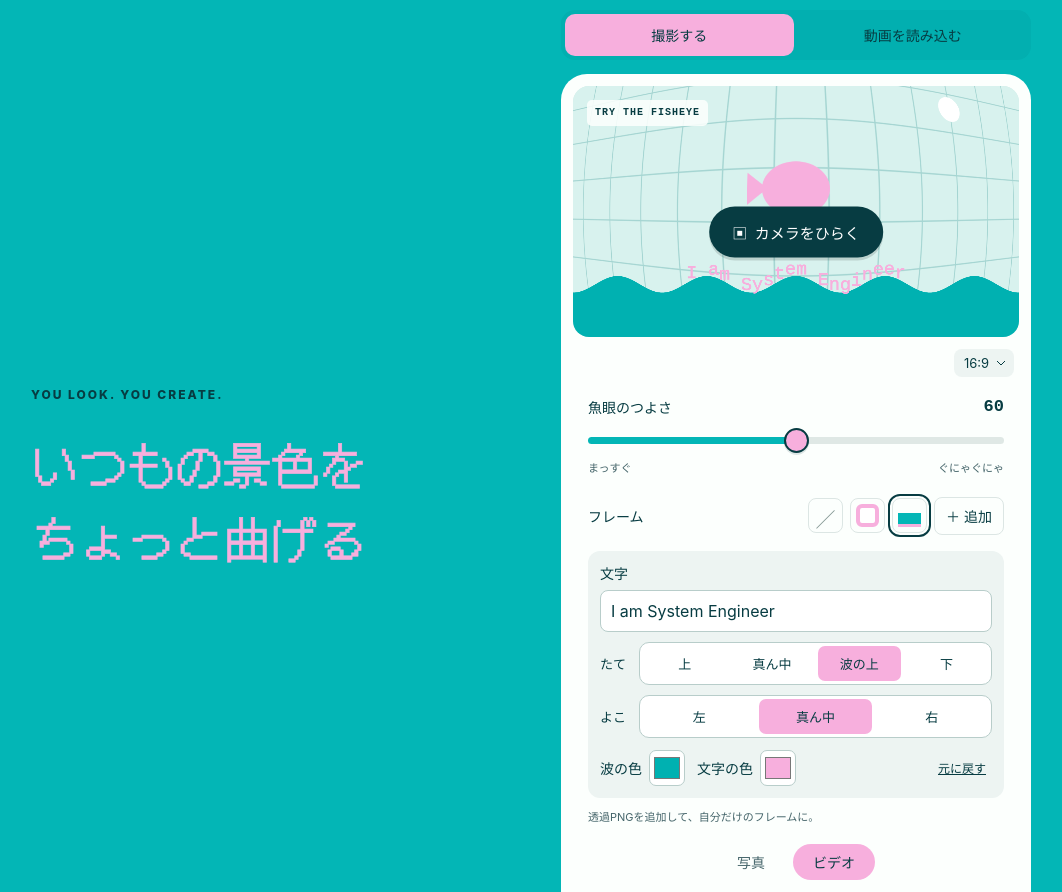
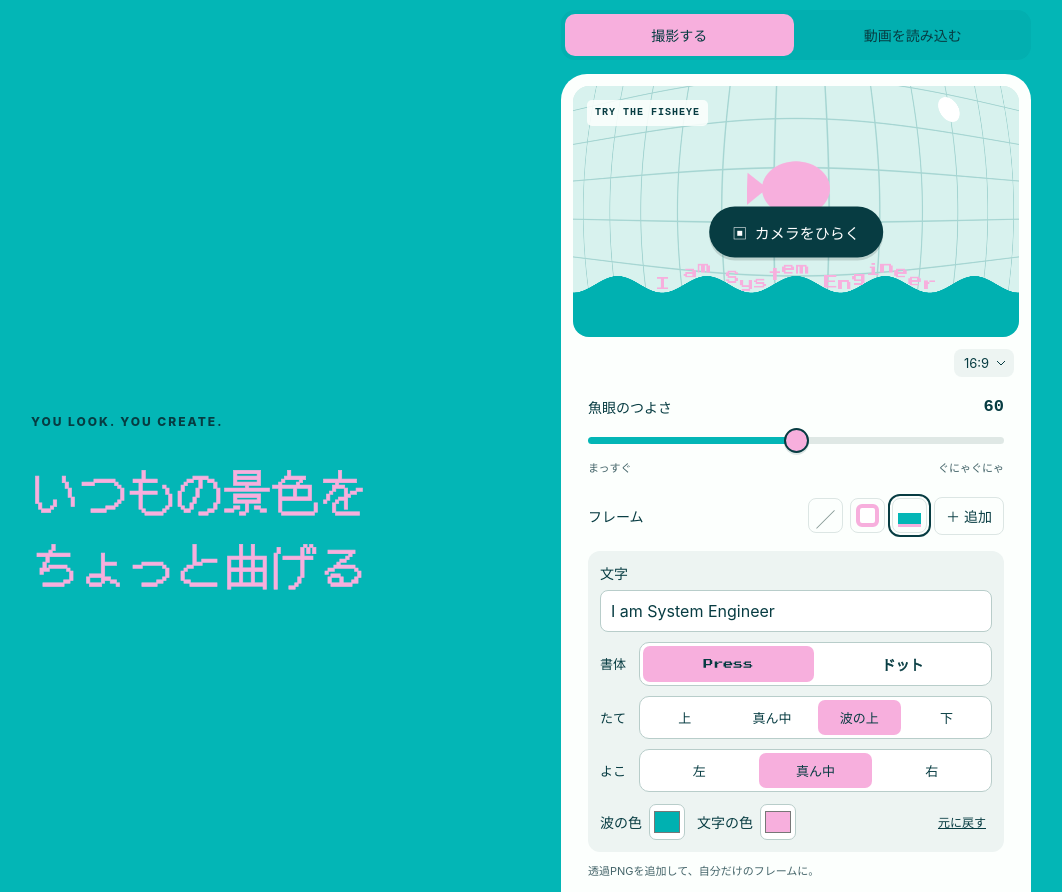
Before and after one commit to ishikawa-null/youlook, a plain HTML site: page index.html in a window 1280 px wide. Shown: the part 140-1032 px from the top of the page, without its empty margins (109-1171 px from the left). Drawn offline with Linux system fonts and the light colour scheme; animation ran at ten frames a second; a web font is replaced by a local one.

Commit message:
文字の書体を選べるようにした（Press Start 2P／ドット太め）
Co-Authored-By: Claude Fable 5.2 <noreply@anthropic.com>

```diff
--- a/app.js
+++ b/app.js
@@ -2,7 +2,7 @@ const $ = id => document.getElementById(id);
 const out = $('output'), ctx = out.getContext('2d', {alpha:false});
 const cameraVideo = $('source');
 let fileVideo, kind='camera', cameraStream=null, facing='environment', mode='video', strength=.6;
-let waveText='I am System Engineer', waveColor='#00b1b1', textColor='#f7afdd', frameColor='#f7afdd', textV='wave', textVPlain='bottom', textH='center';
+let waveText='I am System Engineer', waveColor='#00b1b1', textColor='#f7afdd', frameColor='#f7afdd', textV='wave', textVPlain='bottom', textH='center', textFont='press';
 const textFrames=['none','wave','supplied'];let syncPos=()=>{};
 const waveLayer=document.createElement('canvas');let waveDirty=true;
 function buildWave(){
@@ -10,14 +10,15 @@ function buildWave(){
  const waveY=x=>h*.79+h*.033*Math.cos(x/w*Math.PI*10);
  const hasWave=frame==='supplied',v=hasWave?textV:textVPlain;c.clearRect(0,0,w,h);
  if(hasWave){c.fillStyle=waveColor;c.beginPath();c.moveTo(0,h);for(let x=0;x<=w;x+=2)c.lineTo(x,waveY(x));c.lineTo(w,h);c.closePath();c.fill();}
- if(waveText){let size=h*.073;c.font=`${size}px WaveDot, monospace`;const total=c.measureText(waveText).width;if(total>w*.86)size*=w*.86/total;
- c.font=`${size}px WaveDot, monospace`;c.fillStyle=textColor;c.strokeStyle=textColor;c.lineWidth=Math.max(.4,size*.025);c.textBaseline='alphabetic';
+ if(waveText){const press=textFont==='press',family=press?"'Press Start 2P', WaveDot, monospace":'WaveDot, monospace';
+ let size=h*(press?.056:.073);c.font=`${size}px ${family}`;const total=c.measureText(waveText).width;if(total>w*.86)size*=w*.86/total;
+ c.font=`${size}px ${family}`;c.fillStyle=textColor;c.strokeStyle=textColor;c.lineJoin='miter';c.lineWidth=Math.max(.8,size*.05);c.textBaseline='alphabetic';
  const textW=c.measureText(waveText).width,margin=w*.05;let x=textH==='left'?margin:textH==='right'?w-textW-margin:(w-textW)/2;x=Math.max(0,x);
  const flatY=v==='top'?h*.05+size:v==='middle'?h*.5+size*.35:v==='bottom'?h*.915+size*.35:null;
- for(const char of Array.from(waveText)){const width=c.measureText(char).width,y=flatY??waveY(x+width/2)-size*.12;c.fillText(char,x,y);c.strokeText(char,x,y);x+=width;}}
+ for(const char of Array.from(waveText)){const width=c.measureText(char).width,y=flatY??waveY(x+width/2)-size*.12;c.fillText(char,x,y);if(!press)c.strokeText(char,x,y);x+=width;}}
  waveDirty=false;
 }
-function saveWave(){try{localStorage.setItem('youlook.wave',JSON.stringify({waveText,waveColor,textColor,frameColor,textV,textVPlain,textH}));}catch{}}
+function saveWave(){try{localStorage.setItem('youlook.wave',JSON.stringify({waveText,waveColor,textColor,frameColor,textV,textVPlain,textH,textFont}));}catch{}}
 
 let frame='none', customImage=null, cameraBusy=false, recording=false, finalizing=false;
 let recorder=null, recordingStream=null, micStream=null, chunks=[], bytes=0, started=0, recordTimer=null;
@@ -96,7 +97,7 @@ function refresh(){
  $('flip').disabled=locked||kind!=='camera';
  for(const id of ['waveText','waveColor','textColor','resetWave','frameColor','resetFrame'])$(id).disabled=locked;
  for(const id of ['ratio','upload','mic','cameraTab','fileTab','removeFrame','pauseCamera','playFile','seek'])if($(id))$(id).disabled=locked;
- document.querySelectorAll('[data-frame],[data-mode],[data-v],[data-h]').forEach(b=>b.disabled=locked);
+ document.querySelectorAll('[data-frame],[data-mode],[data-v],[data-h],[data-font]').forEach(b=>b.disabled=locked);
  $('strength').disabled=kind==='file'&&locked;
  $('start').hidden=kind==='file'?fileLoaded:!!cameraStream;
  $('start').disabled=cameraBusy||finalizing;
@@ -211,14 +212,15 @@ function init(){
  window.addEventListener('beforeunload',e=>{if(recording||finalizing){e.preventDefault();e.returnValue='';}});
  shaderCanvas.addEventListener('webglcontextlost',e=>{e.preventDefault();drawFailed=true;if(recording)stopRecording();error('映像処理が停止しました。保存後にページを開き直してください。');refresh();});
  refresh();
- try{const saved=JSON.parse(localStorage.getItem('youlook.wave')||'null');if(saved){if(typeof saved.waveText==='string')waveText=saved.waveText.slice(0,60);if(/^#[0-9a-f]{6}$/i.test(saved.waveColor))waveColor=saved.waveColor;if(/^#[0-9a-f]{6}$/i.test(saved.textColor))textColor=saved.textColor;if(/^#[0-9a-f]{6}$/i.test(saved.frameColor))frameColor=saved.frameColor;if(['top','middle','wave','bottom'].includes(saved.textV))textV=saved.textV;if(['top','middle','bottom'].includes(saved.textVPlain))textVPlain=saved.textVPlain;if(['left','center','right'].includes(saved.textH))textH=saved.textH;}}catch{}
- syncPos=()=>{const v=frame==='supplied'?textV:textVPlain;document.querySelectorAll('[data-v]').forEach(b=>b.setAttribute('aria-pressed',String(b.dataset.v===v)));document.querySelectorAll('[data-h]').forEach(b=>b.setAttribute('aria-pressed',String(b.dataset.h===textH)));waveDirty=true;};syncPos();
+ try{const saved=JSON.parse(localStorage.getItem('youlook.wave')||'null');if(saved){if(typeof saved.waveText==='string')waveText=saved.waveText.slice(0,60);if(/^#[0-9a-f]{6}$/i.test(saved.waveColor))waveColor=saved.waveColor;if(/^#[0-9a-f]{6}$/i.test(saved.textColor))textColor=saved.textColor;if(/^#[0-9a-f]{6}$/i.test(saved.frameColor))frameColor=saved.frameColor;if(['top','middle','wave','bottom'].includes(saved.textV))textV=saved.textV;if(['top','middle','bottom'].includes(saved.textVPlain))textVPlain=saved.textVPlain;if(['press','dot'].includes(saved.textFont))textFont=saved.textFont;if(['left','center','right'].includes(saved.textH))textH=saved.textH;}}catch{}
+ syncPos=()=>{const v=frame==='supplied'?textV:textVPlain;document.querySelectorAll('[data-v]').forEach(b=>b.setAttribute('aria-pressed',String(b.dataset.v===v)));document.querySelectorAll('[data-h]').forEach(b=>b.setAttribute('aria-pressed',String(b.dataset.h===textH)));document.querySelectorAll('[data-font]').forEach(b=>b.setAttribute('aria-pressed',String(b.dataset.font===textFont)));waveDirty=true;};syncPos();
+ document.querySelectorAll('[data-font]').forEach(b=>b.onclick=()=>{textFont=b.dataset.font;syncPos();saveWave();});
  document.querySelectorAll('[data-v]').forEach(b=>b.onclick=()=>{if(frame==='supplied')textV=b.dataset.v;else textVPlain=b.dataset.v;syncPos();saveWave();});document.querySelectorAll('[data-h]').forEach(b=>b.onclick=()=>{textH=b.dataset.h;syncPos();saveWave();});
  const syncFrame=()=>{$('frameColor').value=frameColor;document.documentElement.style.setProperty('--frame',frameColor);};syncFrame();
  $('frameColor').oninput=e=>{frameColor=e.target.value;syncFrame();saveWave();};$('resetFrame').onclick=()=>{frameColor='#f7afdd';syncFrame();saveWave();};
  const syncWave=()=>{$('waveText').value=waveText;$('waveColor').value=waveColor;$('textColor').value=textColor;waveDirty=true;};syncWave();
  $('waveText').oninput=e=>{waveText=e.target.value;waveDirty=true;saveWave();};$('waveColor').oninput=e=>{waveColor=e.target.value;waveDirty=true;saveWave();};$('textColor').oninput=e=>{textColor=e.target.value;waveDirty=true;saveWave();};
- $('resetWave').onclick=()=>{waveText='I am System Engineer';waveColor='#00b1b1';textColor='#f7afdd';textV='wave';textVPlain='bottom';textH='center';syncWave();syncPos();saveWave();};
- document.fonts.load('24px WaveDot').then(()=>{waveDirty=true;});setFrame('supplied');
+ $('resetWave').onclick=()=>{waveText='I am System Engineer';waveColor='#00b1b1';textColor='#f7afdd';textV='wave';textVPlain='bottom';textH='center';textFont='press';syncWave();syncPos();saveWave();};
+ for(const f of ['24px WaveDot',"24px 'Press Start 2P'"])document.fonts.load(f).then(()=>{waveDirty=true;}).catch(()=>{});setFrame('supplied');
 }
 try{init();}catch(e){error(e.message);$('start').disabled=true;$('shutter').disabled=true;}
--- a/index.html
+++ b/index.html
@@ -1,5 +1,5 @@
 <!doctype html>
-<html lang="ja"><head><meta charset="utf-8"><meta name="viewport" content="width=device-width,initial-scale=1,viewport-fit=cover"><meta name="theme-color" content="#03b6b6"><meta name="description" content="魚眼と好きなフレームだけ。写真も動画も、見たまま撮れるカメラ。"><title>YOUR LOVELY LOOK</title><link rel="icon" href="favicon.png?v=4" type="image/png"><link rel="apple-touch-icon" href="icon.png"><link rel="stylesheet" href="style.css?v=4"></head>
+<html lang="ja"><head><meta charset="utf-8"><meta name="viewport" content="width=device-width,initial-scale=1,viewport-fit=cover"><meta name="theme-color" content="#03b6b6"><meta name="description" content="魚眼と好きなフレームだけ。写真も動画も、見たまま撮れるカメラ。"><title>YOUR LOVELY LOOK</title><link rel="icon" href="favicon.png?v=5" type="image/png"><link rel="apple-touch-icon" href="icon.png"><link rel="preconnect" href="https://fonts.googleapis.com"><link rel="preconnect" href="https://fonts.gstatic.com" crossorigin><link rel="stylesheet" href="https://fonts.googleapis.com/css2?family=Press+Start+2P&display=swap"><link rel="stylesheet" href="style.css?v=5"></head>
 <body>
 <main class="app">
 <header><a class="brand" href="./" aria-label="ゆるっく ホーム"><img class="logo" src="logo.png" width="602" height="366" alt="YOUR LOVELY LOOK"></a><button class="icon help" id="help" aria-label="使い方">?</button></header>
@@ -19,6 +19,7 @@
 <div class="frame-row"><span class="control-label">フレーム</span><div class="frame-options" role="group" aria-label="フレームを選択"><button data-frame="none" class="swatch selected" aria-label="フレームなし" aria-pressed="true"><span class="none-mark">／</span></button><button data-frame="wave" class="swatch wave" aria-label="ピンクのなみなみ枠" aria-pressed="false"><span></span></button><button data-frame="supplied" class="swatch supplied" aria-label="文字と色を編集できる波フレーム" aria-pressed="false"><span></span></button><button id="upload" class="upload" aria-label="自分のフレームを追加">＋ 追加</button></div></div>
 <div id="waveEditor" class="wave-editor" hidden>
 <label for="waveText">文字</label><input id="waveText" type="text" maxlength="60" value="I am System Engineer" placeholder="すきな文字を入力" autocomplete="off">
+<div class="pos-row"><span>書体</span><div class="pos-choices" role="group" aria-label="文字の書体"><button data-font="press" class="font-press" aria-pressed="true">Press</button><button data-font="dot" class="font-dot" aria-pressed="false">ドット</button></div></div>
 <div class="pos-row"><span>たて</span><div class="pos-choices" role="group" aria-label="文字のたて位置"><button data-v="top" aria-pressed="false">上</button><button data-v="middle" aria-pressed="false">真ん中</button><button data-v="wave" aria-pressed="true">波の上</button><button data-v="bottom" aria-pressed="false">下</button></div></div>
 <div class="pos-row"><span>よこ</span><div class="pos-choices" role="group" aria-label="文字のよこ位置"><button data-h="left" aria-pressed="false">左</button><button data-h="center" aria-pressed="true">真ん中</button><button data-h="right" aria-pressed="false">右</button></div></div>
 <div class="wave-colors"><label id="waveColorLabel">波の色<input id="waveColor" type="color" value="#00b1b1"></label><label>文字の色<input id="textColor" type="color" value="#f7afdd"></label><button id="resetWave">元に戻す</button></div>
@@ -38,5 +39,5 @@
 <video id="source" playsinline muted autoplay aria-hidden="true"></video>
 <dialog id="resultDialog"><div class="dialog-head"><h2>いい感じに、撮れた？</h2><button class="close" id="closeResult" aria-label="閉じる">×</button></div><div id="resultMedia"></div><p id="resultInfo"></p><button class="primary" id="share">共有・写真に保存</button><a class="download" id="download">ファイルをダウンロード</a><p class="dialog-note">iPhoneは「共有」から画像／ビデオを保存。保存してから次の撮影へ。</p></dialog>
 <dialog id="helpDialog"><div class="dialog-head"><h2>ゆるっくの使い方</h2><button class="close" id="closeHelp" aria-label="閉じる">×</button></div><ol><li>「撮影する」か「動画を読み込む」を選択。</li><li>スライダーで魚眼のつよさを調整。</li><li>「＋追加」で透過PNGの枠を重ねる。</li><li>写真かビデオを選んで、真ん中のボタンで撮影。</li></ol><p>既存動画は最長3分まで。書き出しには動画と同じくらいの時間がかかります。読み込んだ動画の音声も含めます。</p><p>フレームは魚眼加工のあとに重なるので、枠は歪みません。追加した画像の縦横比に画面を合わせます。</p><p>録画中はこの画面を開いたままにしてください。別のアプリへ移ると録画を終了します。端末を横にしても使えます。</p><p>iPhoneではSafariで直接開いてください。動画形式はブラウザに合わせてMP4またはWebMになります。超広角レンズの選択はブラウザ・端末に依存します。</p></dialog>
-<script type="module" src="app.js?v=4"></script>
+<script type="module" src="app.js?v=5"></script>
 </body></html>
```
Also changed, not shown: style.css.
